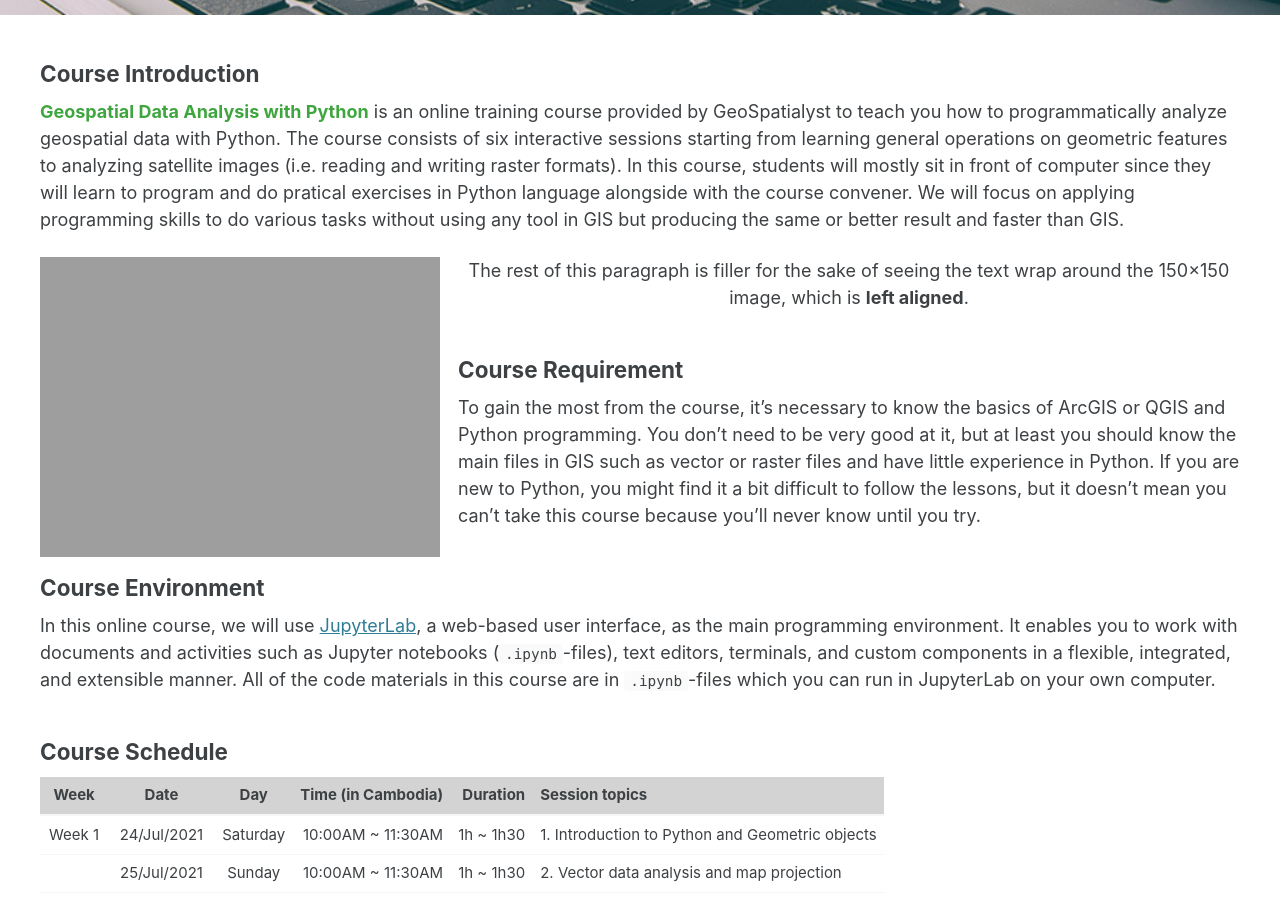
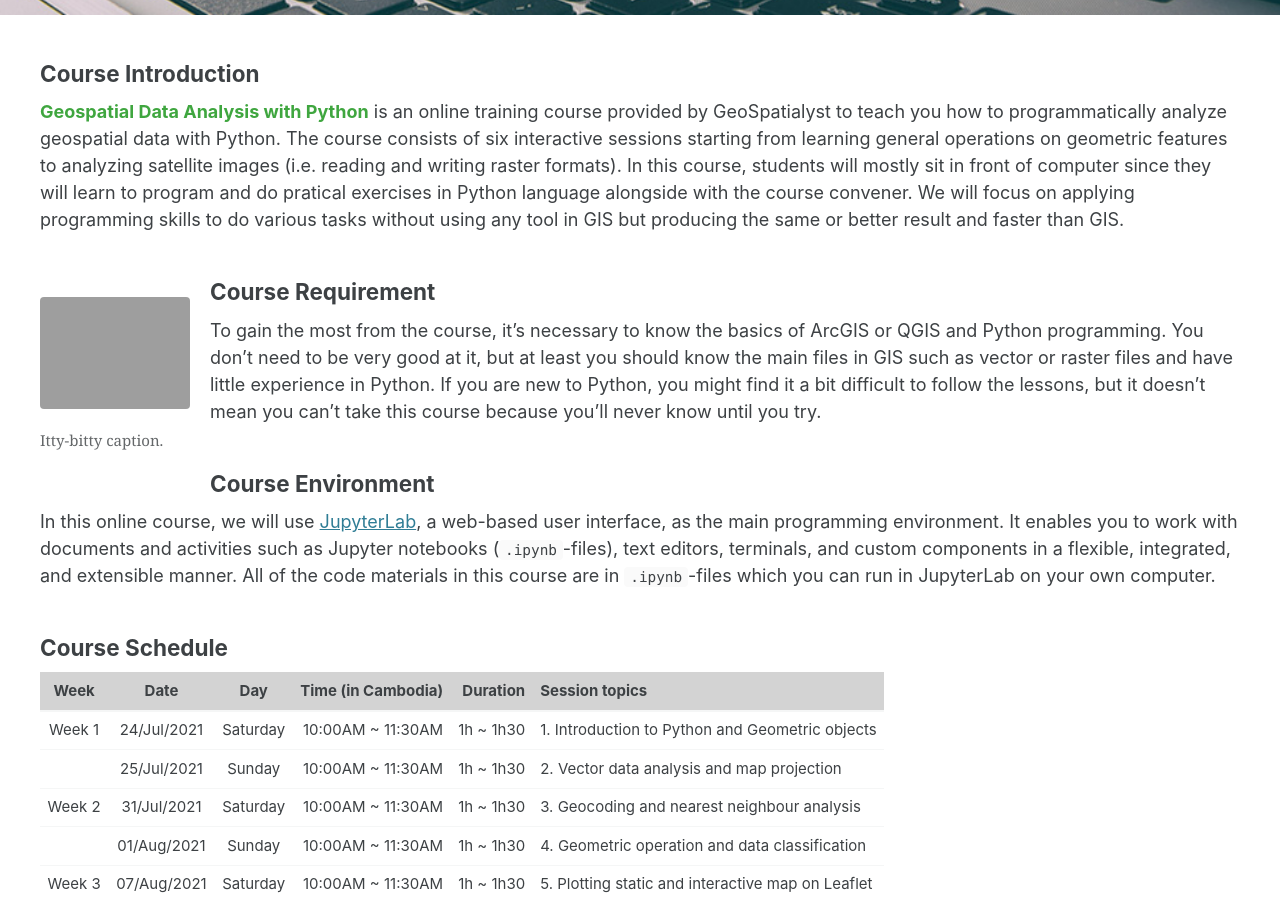
Before and after one commit to GeoSpatialyst/homepage, a Jekyll site: the page built from _pages/course.md, in a window 1280 px wide and 900 px high, scrolled down 698 px. Built offline with Jekyll 4.4.1, drawn with Linux system fonts in a browser that asks for light colours; cached includes are drawn as plain includes.

Commit message:
Update course.md

```diff
--- a/_pages/course.md
+++ b/_pages/course.md
@@ -22,7 +22,12 @@ feature_row1:
  is an online training course provided by GeoSpatialyst to teach you how to programmatically analyze geospatial data with Python. The course consists of six interactive sessions starting from learning general operations on geometric features to analyzing satellite images (i.e. reading and writing raster formats). In this course, students will mostly sit in front of computer since they will learn to program and do pratical exercises in Python language alongside with the course convener. We will focus on applying programming skills to do various tasks without using any tool in GIS but producing the same or better result and faster than GIS.
  {: style="text-align: left;"}
 
-![image-left]({{ site.url }}{{ site.baseurl }}/image/Course_page/poster.jpg){: .align-left} The rest of this paragraph is filler for the sake of seeing the text wrap around the 150×150 image, which is **left aligned**.
+<!-- ![image-left]({{ site.url }}{{ site.baseurl }}/image/Course_page/poster.jpg){: .align-left} The rest of this paragraph is filler for the sake of seeing the text wrap around the 150×150 image, which is **left aligned**. -->
+
+<figure style="width: 150px" class="align-left">
+  <img src="{{ site.url }}{{ site.baseurl }}/image/Course_page/poster.jpg" alt="">
+  <figcaption>Itty-bitty caption.</figcaption>
+</figure>
 
 ### Course Requirement
 {: style="text-align: left;"}
```
